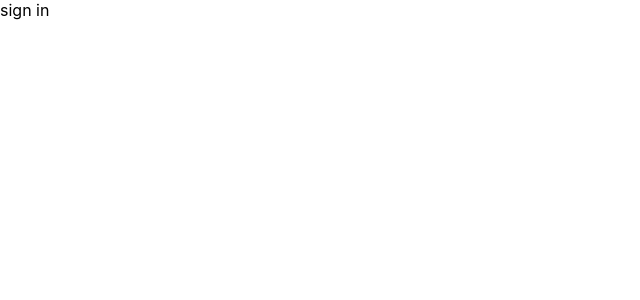
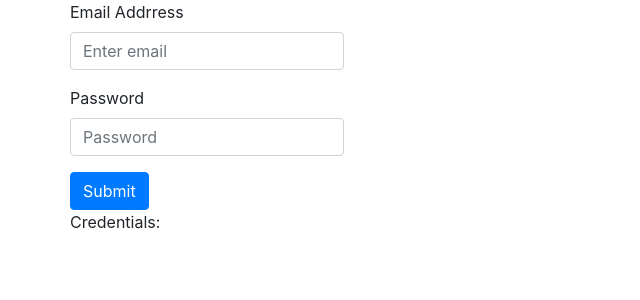
Before and after one commit to joseph1wan/gpmn-nsl-archive, a React (Create React App) app in the folder client/: page /sign-in in a window 1280 px wide. Shown: the top 300 px of the page, without its empty margins (0-640 px from the left). Built offline with nearby package versions, Linux system fonts and the light colour scheme.

Commit message:
feat: basic sign in screen

```diff
--- a/client/src/components/authentication/SignInScreen/SignInScreen.js
+++ b/client/src/components/authentication/SignInScreen/SignInScreen.js
@@ -1,7 +1,50 @@
-import React from 'react';
+import React, { useState } from 'react';
+import { Container, Row, Form, Button } from 'react-bootstrap';
 
 const SignInScreen = () => {
-  return <div>sign in</div>;
+  const [credentials, setCredentials] = useState({ email: '', password: '' });
+  const handleSubmit = (event) => {
+    event.preventDefault();
+    const form = event.target;
+    const email = form.elements.signIn.value;
+    const password = form.elements.password.value;
+    setCredentials({
+      email,
+      password,
+    });
+  };
+  return (
+    <Container>
+      <Form onSubmit={handleSubmit}>
+        <Row>
+          <Form.Group controlId="signIn">
+            <Form.Label>Email Addrress</Form.Label>
+            <Form.Control type="email" placeholder="Enter email" />
+          </Form.Group>
+        </Row>
+
+        <Row>
+          <Form.Group controlId="password">
+            <Form.Label>Password</Form.Label>
+            <Form.Control type="password" placeholder="Password" />
+          </Form.Group>
+        </Row>
+
+        <Row>
+          <Button variant="primary" type="submit">
+            Submit
+          </Button>
+        </Row>
+      </Form>
+      <Row>
+        <div>
+          Credentials:
+          <div>{credentials.email}</div>
+          <div>{credentials.password}</div>
+        </div>
+      </Row>
+    </Container>
+  );
 };
 
 export default SignInScreen;
--- a/client/src/index.js
+++ b/client/src/index.js
@@ -1,9 +1,10 @@
 import React from 'react';
 import ReactDOM from 'react-dom';
-import './index.css';
+import './index.scss';
 import * as serviceWorker from './serviceWorker';
 import { BrowserRouter } from 'react-router-dom';
 import Routes from './Routes';
+// import 'bootstrap/dist/css/bootstrap.min.css';
 
 ReactDOM.render(
   <React.StrictMode>
--- a/client/src/index.css
+++ b/client/src/index.scss
@@ -1,3 +1,5 @@
+@import '~bootstrap/scss/bootstrap';
+
 body {
   margin: 0;
   font-family: -apple-system, BlinkMacSystemFont, 'Segoe UI', 'Roboto', 'Oxygen',
```
